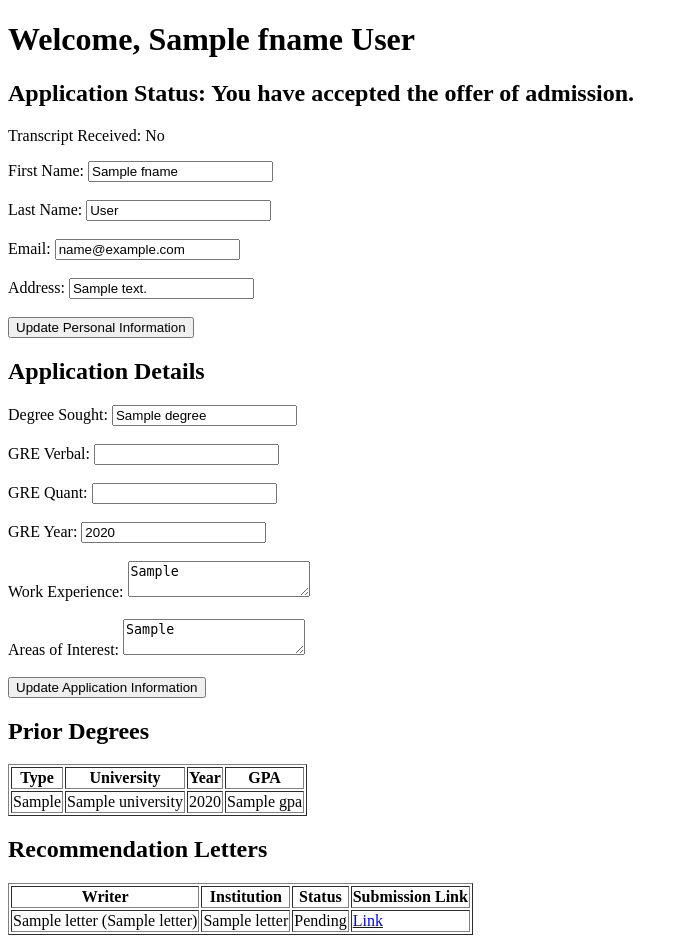
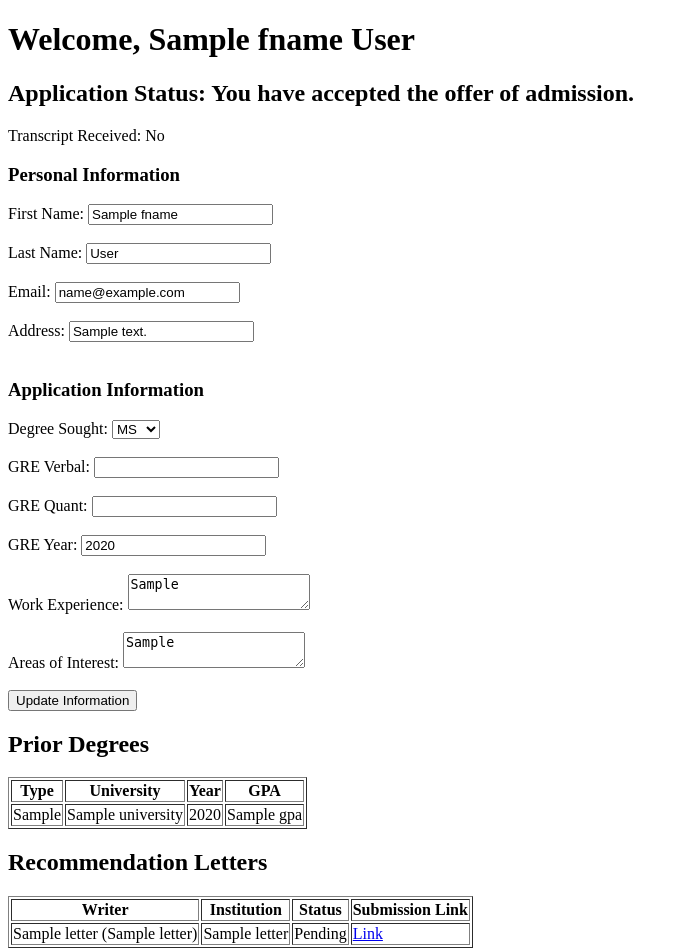
Before and after one commit to risharmaa/university_system, a Flask app: template templates/applicant_dashboard.html in a window 1280 px wide. Shown: the top 951 px of the page, without its empty margins (0-688 px from the left). Run offline with Flask 3, Linux system fonts and the light colour scheme; the template is opened without the code that fills it: most values are stand-ins (such as "Sample title", 1, 10 or a date in 2020).

Commit message:
applicantupdate: debugged applicant html for one post
Updated applicant html to have one post method so
that the information gets updated correctly and
to remove bugs

- Updated applicant dashboard html

```diff
--- a/templates/applicant_dashboard.html
+++ b/templates/applicant_dashboard.html
@@ -31,6 +31,7 @@
   <p>Transcript Received: {{ 'Yes' if applicant.transcript_received else 'No' }}</p>
 
   <form method="POST" action="{{ url_for('applicant_dashboard') }}">
+    <h3>Personal Information</h3>
     <label>First Name:</label>
     <input type="text" name="fname" value="{{ applicant.fname }}" required><br><br>
 
@@ -43,13 +44,13 @@
     <label>Address:</label>
     <input type="text" name="address" value="{{ applicant.address }}"><br><br>
 
-    <button type="submit">Update Personal Information</button>
-  </form>
 
-  <h2>Application Details</h2>
-  <form method="POST" action="{{ url_for('applicant_dashboard') }}">
+    <h3>Application Information</h3>
     <label>Degree Sought:</label>
-    <input type="text" name="degree" value="{{ applicant.degree }}"><br><br>
+    <select name="degree">
+      <option value="MS" {% if applicant.degree == "MS" %}selected{% endif %}>MS</option>
+      <option value="PhD" {% if applicant.degree == "PhD" %}selected{% endif %}>PhD</option>
+    </select> <br><br>
 
     <label>GRE Verbal:</label>
     <input type="number" name="gre_verbal" value="{{ applicant.gre_verbal or '—' }}"><br><br>
@@ -66,7 +67,7 @@
     <label>Areas of Interest:</label>
     <textarea name="areas_of_interest">{{ applicant.areas_of_interest or '—' }}</textarea><br><br>
 
-    <button type="submit">Update Application Information</button>
+    <button type="submit">Update Information</button>
   </form>
 
   <h2>Prior Degrees</h2>
```
